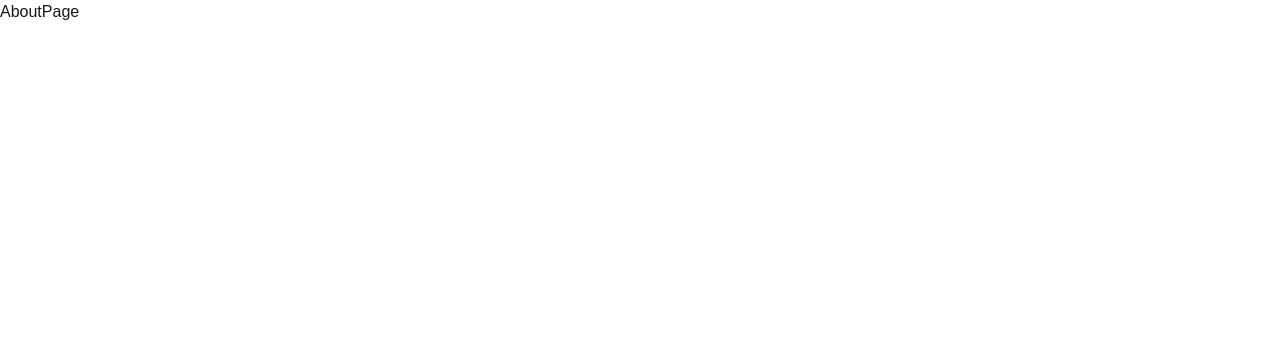
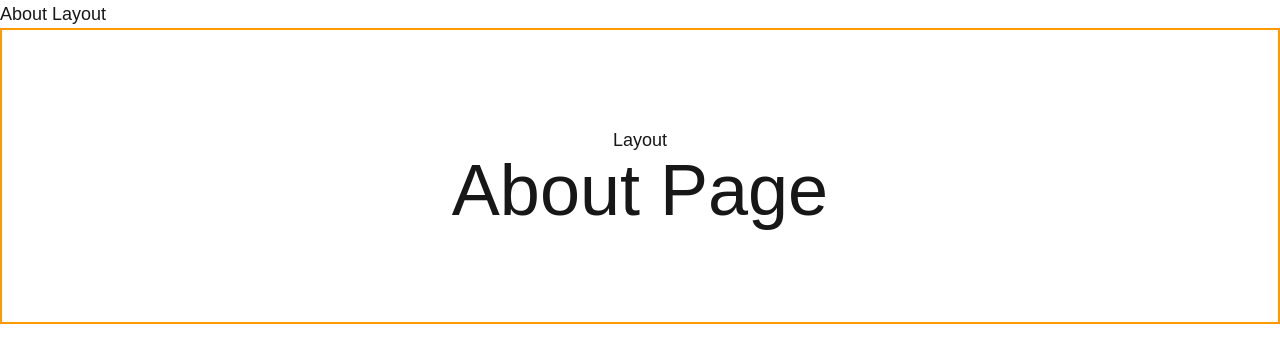
Before and after one commit to abelborit/next-introduction-course, a Next.js app: page /about in a window 1280 px wide. Shown: the top 362 px of the page. Built offline with nearby package versions, Linux system fonts and the light colour scheme.

Commit message:
[add] AboutLayout

```diff
--- /dev/null
+++ b/app/about/layout.tsx
@@ -0,0 +1,12 @@
+export default function AboutLayout({
+  children,
+}: Readonly<{
+  children: React.ReactNode;
+}>) {
+  return (
+    <div>
+      <span className="text-lg">About Layout</span>
+      {children}
+    </div>
+  );
+}
--- a/app/about/page.tsx
+++ b/app/about/page.tsx
@@ -3,11 +3,14 @@
 export const metadata: Metadata = {
   title: "About Page - Title",
   description: "About Page - Description",
-  keywords: ["About Page", "About", "Page", "Next"]
+  keywords: ["About Page", "About", "Page", "Next"],
 };
 
 export default function AboutPage() {
   return (
-    <div>AboutPage</div>
-  )
+    <main className="flex flex-col items-center p-24 border-2 border-amber-500">
+      <span className="text-lg">Layout</span>
+      <span className="text-7xl">About Page</span>
+    </main>
+  );
 }
```
